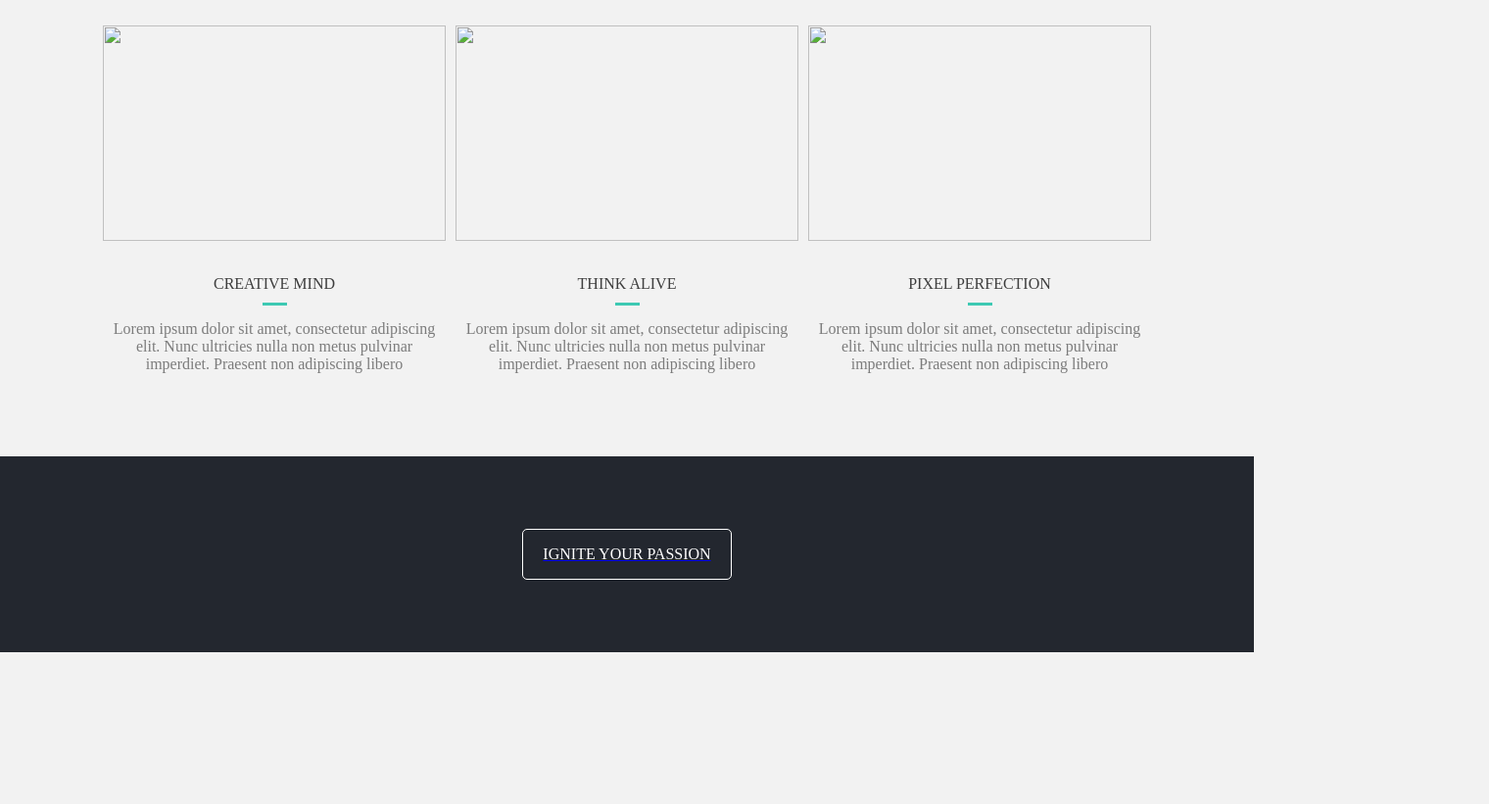
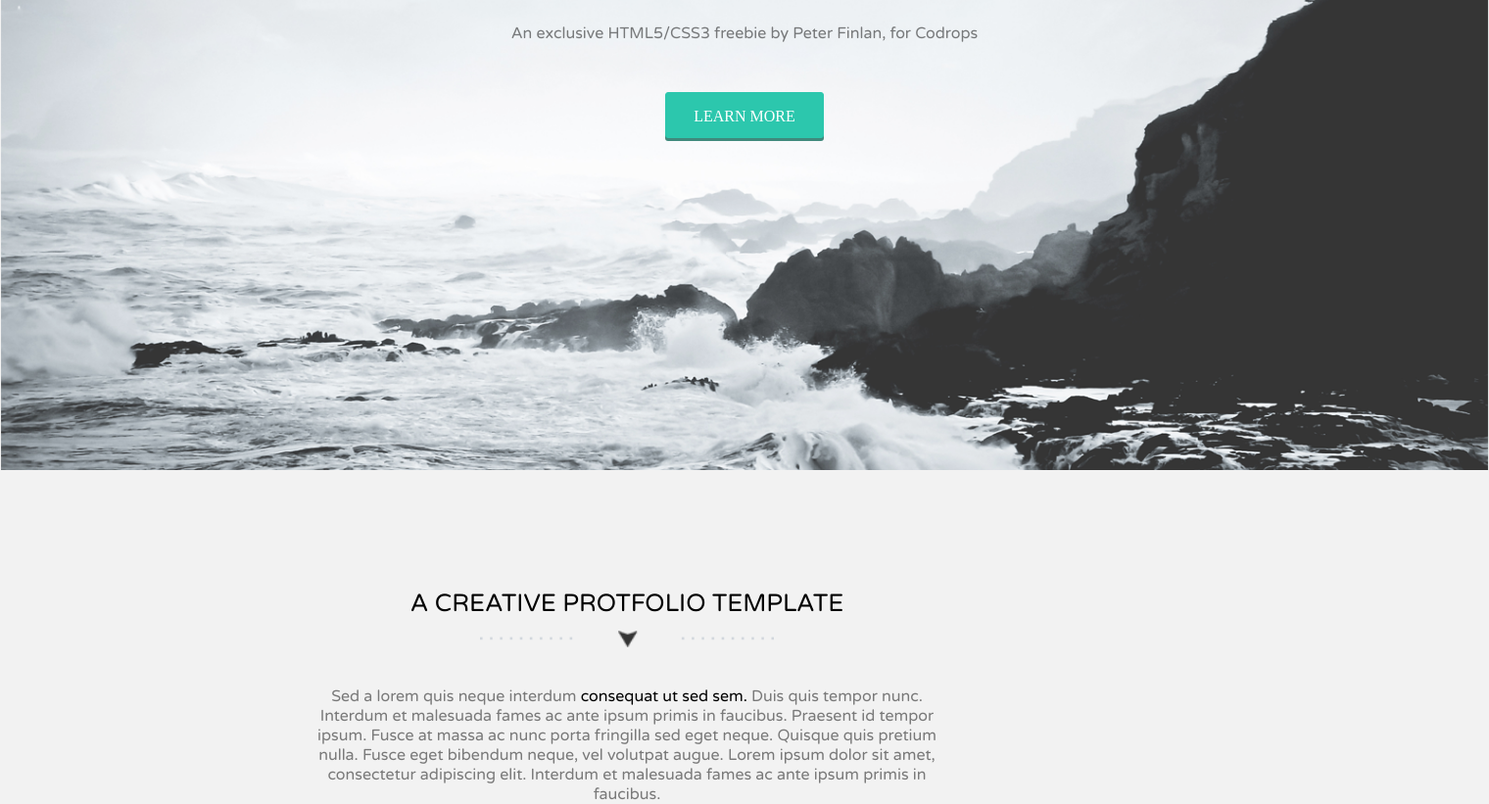
Before and after one commit to TKUIK2020/halcyon-CroUsaP, a plain HTML site: page index.html in a window 1280 px wide. Shown: the part 294-1115 px from the top of the page at 98% size, 1520 px wide, since content can reach past the window. Before the commit the page ends 960 px from the top, so only its background shows below. Drawn offline with nearby package versions, Linux system fonts and the light colour scheme.

Commit message:
Сверстал сайт к lab7

```diff
--- a/index.html
+++ b/index.html
@@ -3,6 +3,7 @@
 
 <head>
     <link href="https://fonts.googleapis.com/css?family=Poiret+One&display=swap" rel="stylesheet">
+    <link href='http://fonts.googleapis.com/css?family=Varela+Round' rel='stylesheet' type='text/css'>
     <link rel="stylesheet" href="style.css">
     <meta charset="UTF-8">
     <meta name="viewport" content="width=device-width, initial-scale=1.0">
@@ -10,21 +11,28 @@
 </head>
 
 <body>
-    <div id="wrapper">
-        <div id="header">
-            <p class="text text--capitilize text--big">I got 99 problems</p>
-            <p class="text text--capitilize">But <em>design</em> ' aint one</p>
+    <div id="header">
+        <!-- <button id="button"></button> -->
+        <a id="top-button" href="#"></a>
+        <div class="text heading">
+            <span>HALCYON<span id="days">DAYS</span></span>
         </div>
-        <!-- карточки здесь -->
-        <div id="cards" class="cards"></div>
+        <div class="text underhead">
+            An exclusive HTML5/CSS3 freebie by Peter Finlan, for Codrops
+        </div>
+        <a href="https://vk.com/crousap" id="mid-button">LEARN MORE</a>
     </div>
-    <footer id="footer">
-        <a id="footer-button" href="https://vk.com/crousap">
-            <p>IGNITE YOUR PASSION</p>
-        </a>
-    </footer>
-    <!-- код -->
-    <script src="code.js"></script>
+    <div class="main">
+        <div class="text heading">
+            A Creative Protfolio Template
+        </div>
+        <div id="line"></div>
+        <div class="text underhead">
+            Sed a lorem quis neque interdum <span id="bold">consequat ut sed sem.</span> Duis quis tempor nunc. Interdum et malesuada fames ac ante ipsum primis in faucibus. Praesent id tempor ipsum. Fusce at massa ac nunc porta fringilla sed eget neque.
+            Quisque quis pretium nulla. Fusce eget bibendum neque, vel volutpat augue. Lorem ipsum dolor sit amet, consectetur adipiscing elit. Interdum et malesuada fames ac ante ipsum primis in faucibus.
+        </div>
+
+    </div>
 </body>
 
 </html>
--- a/style.css
+++ b/style.css
@@ -9,123 +9,106 @@ body {
     background-color: #f2f2f2
 }
 
+a {
+    text-decoration: none;
+}
+
 #header {
     display: flex;
     align-items: center;
     flex-direction: column;
-    justify-content: center;
-    height: 300px;
-    min-width: 155vh;
-    background: url(lab6/bg.png) no-repeat;
+    justify-content: flex-start;
+    height: 100vh;
+    min-width: 190vh;
+    background: url(lab7/bg.png) no-repeat;
     background-size: 100%;
-    background-position: center;
-    margin-bottom: 70px;
-    margin-left: -2px;
-    margin-top: -50px;
+    background-position: bottom;
+    background-position: 50%;
+    margin-top: -5px;
     text-align: center;
 }
 
-#wrapper {
-    min-height: 100%;
-    height: auto !important;
-    height: 100%;
+.text {
+    margin: 0 auto;
+    font-family: 'Varela Round';
+    text-align: center;
 }
 
-.cards {
-    display: flex;
-    flex-direction: row;
-    min-width: min-content;
-    width: 60%;
-    margin: 0 auto;
-    margin-bottom: 0;
+#header .heading {
+    font-size: 40px;
+    letter-spacing: 10px;
+    color: rgba(0, 0, 0, 1);
+    margin-top: 20vh;
 }
 
-.card {
-    display: flex;
-    justify-content: center;
-    flex-direction: column;
-    align-items: center;
-    align-self: center;
+.heading #days {
+    font-size: 40px;
+    letter-spacing: 10px;
+    color: rgba(0, 0, 0, .5);
     text-align: center;
-    margin-left: 5px;
-    margin-right: 5px;
+    font-family: 'Varela Round';
+    margin-top: 20vh;
 }
 
-.card-headtext {
-    margin-bottom: 10px;
-    font-family: 'Arial Rounded MT Bold';
-    color: #3e3e3e;
+.main .heading {
+    text-transform: uppercase;
+    margin-top: 100px;
+    text-align: center;
+    font-family: 'Varela Round';
+    font-size: 25px;
 }
 
-.card-text {
-    font-family: 'Arial Rounded MT Bold';
-    color: #7c7c7c;
-    width: 100%;
+.main .underhead {
+    width: 50%;
+    margin-bottom: 100px;
 }
 
-.card-image-box {
-    width: 350px;
-    height: 220px;
-    margin-bottom: 35px;
-    position: relative;
+.main .underhead #bold {
+    color: rgba(0, 0, 0, 1);
 }
 
-.card-image-box:hover {
-    background-color: #06dadf;
+.underhead {
+    font-size: 16px;
+    color: rgba(0, 0, 0, .5);
+    margin-top: 5vh;
 }
 
-.card-image {
-    object-fit: cover;
-    width: 100%;
-    height: 100%;
+#mid-button {
+    margin-top: 50px;
+    border: 1px solid rgba(44, 199, 173, 1);
+    background-color: rgba(44, 199, 173, 1);
+    box-shadow: 0 3px rgba(63, 137, 124, 1);
+    width: 130px;
+    height: 30px;
+    border-radius: 3px;
+    color: white;
+    padding-left: 15px;
+    padding-right: 15px;
+    padding-top: 15px;
 }
 
-.card-image:hover {
-    opacity: 25%;
+#mid-button:hover {
+    opacity: 80%;
 }
 
-.text {
-    font-size: 40px;
-    color: #fff;
-    text-align: center;
-    margin: 0 auto;
-    font-family: 'Poiret One', cursive;
+#top-button {
+    image-rendering: crisp-edges;
+    height: 25px;
+    width: 25px;
+    background: url(lab7/mobile_nav.png) no-repeat;
+    background-size: 100%;
+    margin-left: 69%;
+    margin-top: 50px;
 }
 
-.line {
-    color: #3dc9b3;
-    height: 3px;
-    width: 25px;
-    background-color: #3dc9b3;
-    height: 0.5;
-    margin-bottom: 15px;
+#top-button:hover {
+    opacity: 80%;
 }
 
-#footer {
-    display: flex;
-    justify-content: center;
-    align-items: center;
-    width: 100%;
-    margin: 0;
-    margin-top: 10px;
-    height: 200px;
-    background-color: #23272F;
+#line {
+    background: url(lab7/strelka.png) no-repeat center bottom;
+    background-size: 300px;
+    image-rendering: optimizeQuality;
+    padding-bottom: 30px;
+    font-weight: bold;
 }
-
-#footer-button {
-    border: 1px solid #fff;
-    width: auto;
-    height: auto;
-    border-radius: 5px;
-}
-
-#footer-button p {
-    font-family: 'Arial Rounded MT';
-    color: #fff;
-    margin-left: 20px;
-    margin-right: 20px;
-}
-
-.text--capitilize {
-    text-transform: uppercase;
-}
```
